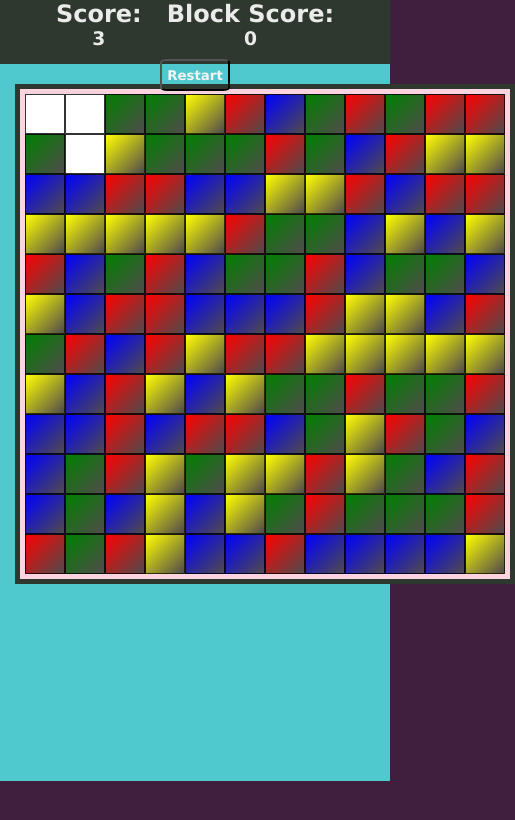
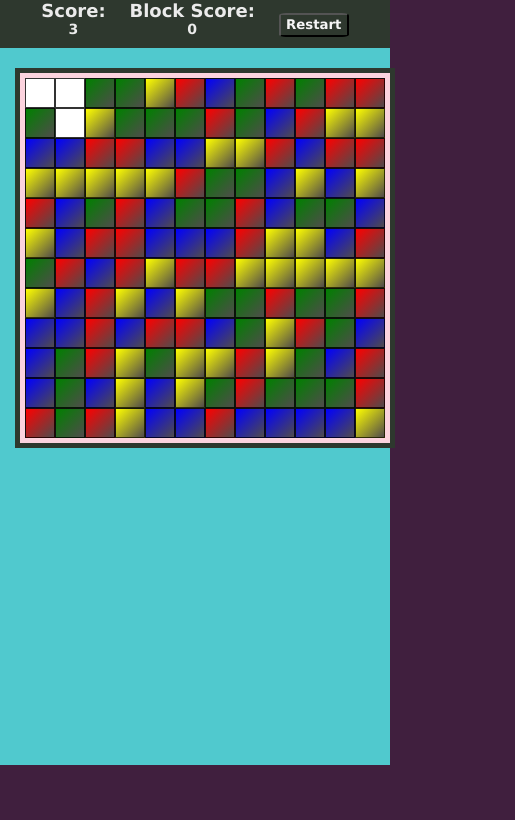
Before and after one commit to rajnishad14/rajnishad14-blockmerge, a plain HTML site: page index.html in a window 390 px wide. Both pictures are taken after a click on the element 45 px from the left and 114 px from the top of the page. Shown: the whole page, 515 px wide, since content can reach past the window. Drawn offline with Linux system fonts and the light colour scheme.

Commit message:
added media queries

```diff
--- a/style.css
+++ b/style.css
@@ -84,3 +84,33 @@ button {
   width: 40px;
   background-color: white;
 }
+
+/* media queries */
+
+@media screen and (max-width: 480px) {
+  html {
+    font-size: 10px;
+  }
+  .cell {
+    height: 20px;
+    width: 20px;
+  }
+  .clicked {
+    height: 20px;
+    width: 20px;
+  }
+}
+
+@media screen and (max-width: 720px) {
+  html {
+    font-size: 12px;
+  }
+  .cell {
+    height: 30px;
+    width: 30px;
+  }
+  .clicked {
+    height: 30px;
+    width: 30px;
+  }
+}
```
